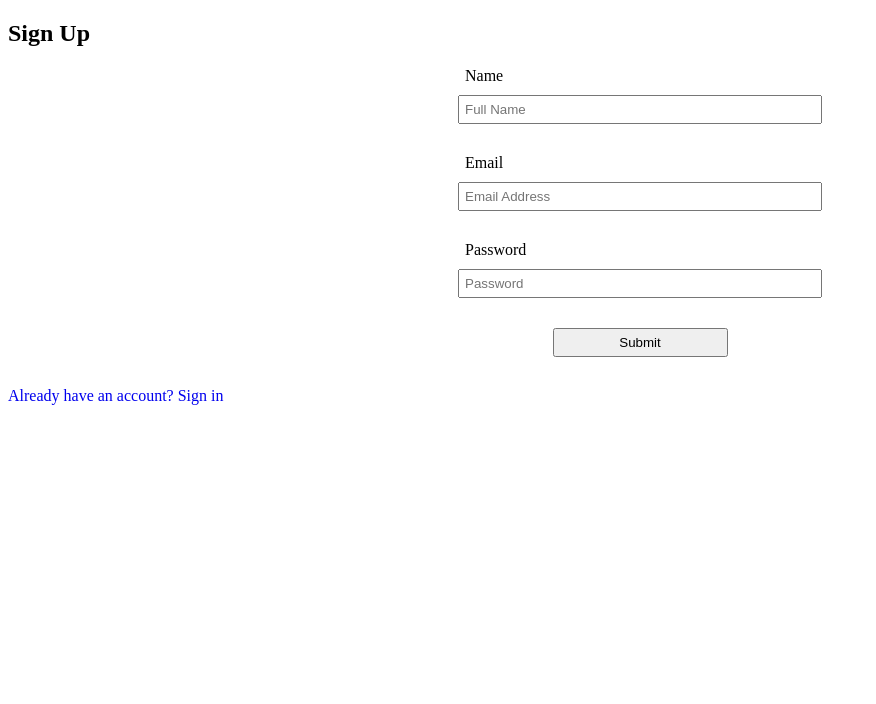
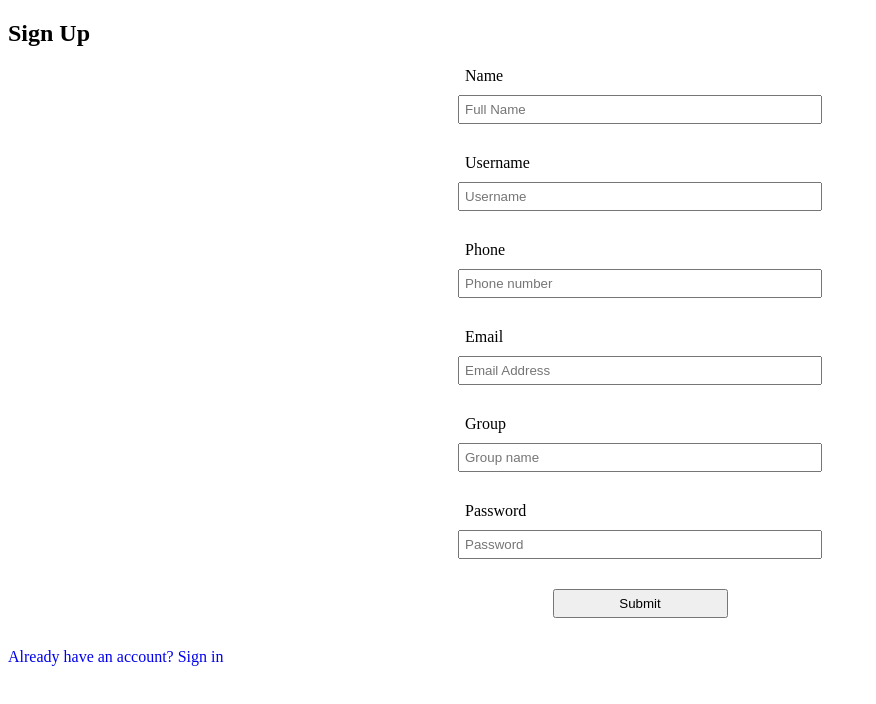
Before and after one commit to AlexeyTerleev/user-management-front-end, a React (Vite) app: page /auth/register in a window 1280 px wide. Shown: the top 704 px of the page, without its empty margins (0-876 px from the left). Built offline with nearby package versions, Linux system fonts and the light colour scheme.

Commit message:
register

```diff
--- a/src/components/auth/Auth.tsx
+++ b/src/components/auth/Auth.tsx
@@ -3,9 +3,9 @@ import { useEffect, useState, useContext, FormEventHandler } from "react";
 // Project dependencies
 import useApi from "../../hooks/api/useApi";
 import AuthContext from "../../store/auth/AuthContextProvider";
-import { validatePasswordLength, validateEmailFormat } from "./validations";
+import { validatePasswordLength, validateEmailFormat, validateGroupFormat, validateNameFormat, validatePhoneFormat, validateUsernameFormat } from "./validations";
 import { AuthData } from "../../hooks/api/apiData";
-import { useLocation } from "react-router-dom";
+import { useLocation, useNavigate } from "react-router-dom";
 import LoginForm from "./LoginForm";
 import RegisterForm from "./RegisterForm";
 
@@ -14,6 +14,7 @@ const Auth = () => {
   const { request, setError } = useApi();
   const { globalLogInDispatch } = useContext(AuthContext);
   const location = useLocation();
+  const navigate = useNavigate();
   const currentPathArray = location.pathname.split('/');
   const isLogin = currentPathArray[currentPathArray.length - 1] === 'login';
 
@@ -26,7 +27,7 @@ const Auth = () => {
     }
   }, [authData, globalLogInDispatch]);
 
-  const authHandler: FormEventHandler<HTMLFormElement> = async (event) => {
+  const loginHandler: FormEventHandler<HTMLFormElement> = async (event) => {
     event.preventDefault();
     const data = new FormData(event.currentTarget);
     const userEmail = data.get("email");
@@ -56,13 +57,76 @@ const Auth = () => {
     }
   };
 
+  const registerHandler: FormEventHandler<HTMLFormElement> = async (event) => {
+    event.preventDefault();
+
+    const data = new FormData(event.currentTarget);
+    const userFullName = data.get("name");
+    const userUsername = data.get("username");
+    const userPhone = data.get("phone");
+    const userEmail = data.get("email");
+    const userGroup = data.get("group");
+    const userPassword = data.get("password");
+    const userRole = "USER";
+
+    try {
+      if (!validateNameFormat(userFullName?.toString() || "")){
+        console.log("validateNameFormat");
+        throw new Error("Incorrect credential format!");
+      }
+      if (!validateUsernameFormat(userUsername?.toString() || "") ){
+        console.log("validateUsernameFormat");
+        throw new Error("Incorrect credential format!");
+      }
+      if (!validatePhoneFormat(userPhone?.toString() || "") ){
+        console.log("validatePhoneFormat");
+        throw new Error("Incorrect credential format!");
+      }
+      if (!validateEmailFormat(userEmail?.toString() || "") ){
+        console.log("validateEmailFormat");
+        throw new Error("Incorrect credential format!");
+      }
+      if (!validateGroupFormat(userGroup?.toString() || "") ){
+        console.log("validateGroupFormat");
+        throw new Error("Incorrect credential format!");
+      }
+      if (!validatePasswordLength(userPassword?.toString() || "") ){
+        console.log("validatePasswordLength");
+        throw new Error("Incorrect credential format!");
+      }
+
+      const endpoint = "/auth/singup";
+      const params = {
+        method: "POST",
+        headers: {
+          "Accept": "application/json",
+          "Content-Type": "application/json",
+        },
+        data: {
+          name: userFullName?.toString().split(' ')[0],
+          surname: userFullName?.toString().split(' ')[1],
+          username: userUsername,
+          phone_number: userPhone,
+          email: userEmail,
+          role: userRole,
+          password: userPassword,
+          group_name: userGroup,
+        },
+      };
+      await request(endpoint, params, () => {navigate("/login")});
+    } catch (error: any) {
+      console.log(error)
+      setError(error.message || error);
+    }
+  };
+
   return (
     <>
       <h2>{isLogin ? 'Log In' : 'Sign Up'}</h2>
       {
         isLogin
-          ? <LoginForm onSubmit={authHandler} />
-          : <RegisterForm onSubmit={authHandler} />
+          ? <LoginForm onSubmit={loginHandler} />
+          : <RegisterForm onSubmit={registerHandler} />
       }
     </>
   );
--- a/src/components/auth/RegisterForm.tsx
+++ b/src/components/auth/RegisterForm.tsx
@@ -21,6 +21,26 @@ const RegisterForm = (props: Props) => {
         />
       </div>
       <div className={styles.Input}>
+        <label htmlFor="username">Username</label>
+        <input
+          id="username"
+          name="username"
+          type="text"
+          required
+          placeholder="Username"
+        />
+      </div>
+      <div className={styles.Input}>
+        <label htmlFor="phone">Phone</label>
+        <input
+          id="phone"
+          name="phone"
+          type="text"
+          required
+          placeholder="Phone number"
+        />
+      </div>
+      <div className={styles.Input}>
         <label htmlFor="email">Email</label>
         <input
           id="email"
@@ -28,6 +48,16 @@ const RegisterForm = (props: Props) => {
           type="email"
           required
           placeholder="Email Address"
+        />
+      </div>
+      <div className={styles.Input}>
+        <label htmlFor="group">Group</label>
+        <input
+          id="group"
+          name="group"
+          type="text"
+          required
+          placeholder="Group name"
         />
       </div>
       <div className={styles.Input}>
--- a/src/components/auth/validations.ts
+++ b/src/components/auth/validations.ts
@@ -3,6 +3,26 @@ export const validatePasswordLength = (password: string) => {
 };
 
 export const validateEmailFormat = (email: string) => {
-    const re = /^(([^<>()[\]\\.,;:\s@"]+(\.[^<>()[\]\\.,;:\s@"]+)*)|(".+"))@((\[[0-9]{1,3}\.[0-9]{1,3}\.[0-9]{1,3}\.[0-9]{1,3}\])|(([a-zA-Z\-0-9]+\.)+[a-zA-Z]{2,}))$/;
+    const re = /^[a-zA-Z0-9._-]+@[a-zA-Z0-9.-]+\.[a-zA-Z]{2,}$/;
     return !!email && re.test(String(email).toLowerCase());
 };
+
+export const validateNameFormat = (name: string) => {
+    const re = /^[A-Z][a-z]+ [A-Z][a-z]+$/;
+    return !!name && re.test(String(name));
+};
+
+export const validateUsernameFormat = (username: string) => {
+    const re = /^[a-zA-Z0-9_]{3,16}$/;
+    return !!username && re.test(String(username));
+};
+
+export const validatePhoneFormat = (phone: string) => {
+    const re = /^\+\d{3}(\d{2})(\d{3})(\d{2})(\d{2})$/;
+    return !!phone && re.test(String(phone));
+};
+
+export const validateGroupFormat = (username: string) => {
+    const re = /^[a-zA-Z0-9_]{3,16}$/;
+    return !!username && re.test(String(username));
+};
--- a/src/hooks/api/useApi.ts
+++ b/src/hooks/api/useApi.ts
@@ -1,4 +1,4 @@
-import { useState, useEffect, useCallback, useContext } from "react";
+import { useState, useCallback, useContext } from "react";
 import axios from 'axios';
 import AuthContext from "../../store/auth/AuthContextProvider";
 
@@ -39,8 +39,7 @@ const useApi = () => {
             } catch (error: any) {
                 const status = error.response.status;
 
-                if (status == 401 || status == 403) {
-                    console.log("attemp");
+                if (status == 401) {
                     try {
                         await handleRefresh();
                     } catch (refreshError) {
```
